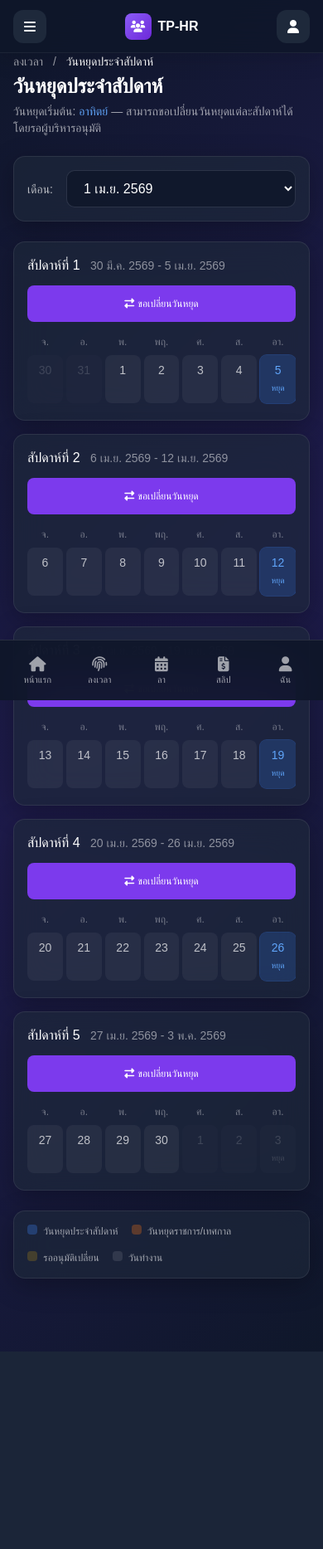
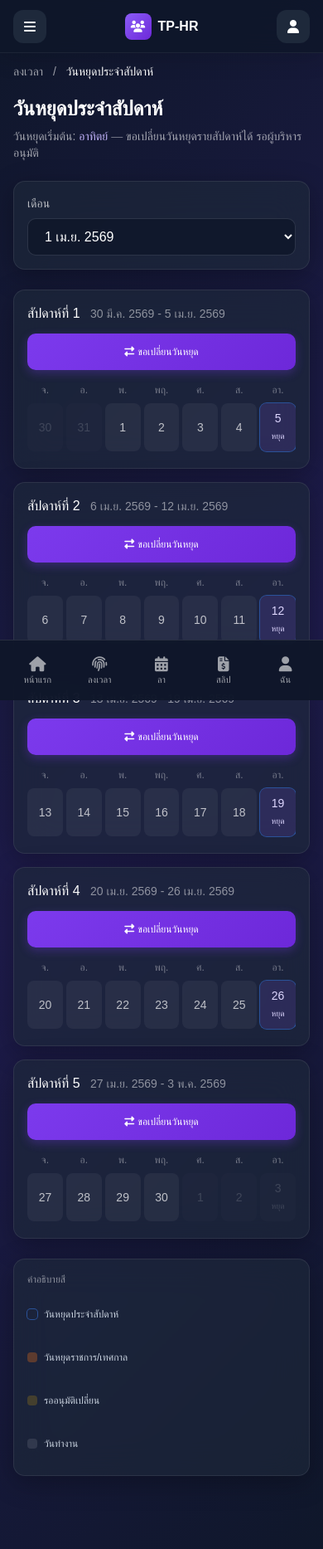
Before and after one commit to sakonwanth/tp-hr, a PHP site: page /tp-crm/dayoff_schedule.php in a window 390 px wide. Shown: the whole page at 83% size. Before the commit the page ends 1629 px from the top, so only its background shows below. Run offline with PHP 8.4, Linux system fonts and the light colour scheme; the visitor is signed in with stand-in values (Sample User, id 1); tables that the repository leaves empty or names only in its code hold one stand-in row (values such as "Sample post"); some libraries are stand-ins or nearby versions; some web fonts are replaced.

Commit message:
feat(ui): dayoff_schedule mobile-first header, calendar cells, modal actions
Made-with: Cursor

```diff
--- a/dayoff_schedule.php
+++ b/dayoff_schedule.php
@@ -157,15 +157,16 @@ include __DIR__ . '/templates/header.php';
 ?>
 
 <div class="mb-6">
-    <nav class="text-sm text-white/60 mb-1">
-        <a href="checkin.php" class="hover:text-white">ลงเวลา</a>
+    <nav class="text-sm text-white/60 mb-2" aria-label="Breadcrumb">
+        <a href="checkin.php" class="hover:text-white touch-manipulation inline-flex min-h-[44px] items-center">ลงเวลา</a>
         <span class="mx-2">/</span>
         <span class="text-white">วันหยุดประจำสัปดาห์</span>
     </nav>
-    <h1 class="text-2xl font-bold text-white">วันหยุดประจำสัปดาห์</h1>
-    <p class="text-white/60 text-sm mt-1">
-        วันหยุดเริ่มต้น: <span class="text-blue-400 font-medium"><?php echo $dayNames[$defaultDayOff]; ?></span>
-        — สามารถขอเปลี่ยนวันหยุดแต่ละสัปดาห์ได้ โดยรอผู้บริหารอนุมัติ
+    <h1 class="text-2xl sm:text-3xl font-bold text-white leading-tight">วันหยุดประจำสัปดาห์</h1>
+    <p class="text-white/60 text-sm mt-2 max-w-3xl">
+        วันหยุดเริ่มต้น: <span class="text-violet-300 font-medium"><?php echo $dayNames[$defaultDayOff]; ?></span>
+        <span class="text-white/40"> — </span>
+        ขอเปลี่ยนวันหยุดรายสัปดาห์ได้ รอผู้บริหารอนุมัติ
     </p>
 </div>
 
@@ -183,9 +184,9 @@ include __DIR__ . '/templates/header.php';
 
 <!-- Month Filter -->
 <div class="glass-card rounded-xl p-4 mb-6">
-    <form method="GET" class="flex items-center gap-4">
-        <label class="text-white/70 text-sm">เดือน:</label>
-        <select name="month" class="input-field w-auto" onchange="this.form.submit()">
+    <form method="GET" class="flex flex-col gap-2 sm:flex-row sm:items-center sm:gap-4">
+        <label for="dayoff-month-select" class="text-white/70 text-sm font-medium shrink-0">เดือน</label>
+        <select id="dayoff-month-select" name="month" class="input-field w-full sm:w-auto sm:min-w-[12rem] touch-manipulation" onchange="this.form.submit()">
             <?php foreach ($monthOptions as $opt): ?>
             <option value="<?php echo $opt['value']; ?>" <?php echo $month === $opt['value'] ? 'selected' : ''; ?>>
                 <?php echo $opt['label']; ?>
@@ -250,7 +251,7 @@ include __DIR__ . '/templates/header.php';
 
             <?php if (!$req || $req['status'] === 'REJECTED'): ?>
             <button type="button" onclick="openChangeModal('<?php echo $week['start']; ?>', '<?php echo $week['end']; ?>', <?php echo $week['num']; ?>)"
-                    class="shrink-0 min-h-[44px] px-3 py-2 bg-violet-600 hover:bg-violet-700 text-white text-xs sm:text-sm rounded-lg transition-colors touch-manipulation self-start sm:self-auto">
+                    class="btn-primary shrink-0 px-4 text-xs sm:text-sm self-start sm:self-auto touch-manipulation">
                 <i class="fas fa-exchange-alt mr-1"></i>ขอเปลี่ยนวันหยุด
             </button>
             <?php elseif ($req && $req['status'] === 'PENDING'): ?>
@@ -274,13 +275,13 @@ include __DIR__ . '/templates/header.php';
             <?php endforeach; ?>
 
             <?php foreach ($weekDays as $wd):
-                $cellClass = 'rounded-lg p-2 text-center text-sm ';
+                $cellClass = 'rounded-lg px-1 py-2 sm:p-2 text-center text-sm min-h-[52px] flex flex-col items-center justify-center touch-manipulation ';
                 if (!$wd['in_month']) {
                     $cellClass .= 'opacity-30 bg-white/5 text-white/50';
                 } elseif ($wd['is_holiday']) {
                     $cellClass .= 'bg-orange-500/20 text-orange-400 ring-1 ring-orange-500/30';
                 } elseif ($wd['is_day_off']) {
-                    $cellClass .= 'bg-blue-500/20 text-blue-400 ring-1 ring-blue-500/30';
+                    $cellClass .= 'bg-violet-500/15 text-violet-200 ring-1 ring-violet-500/35';
                 } elseif ($wd['is_pending_day_off']) {
                     $cellClass .= 'bg-yellow-500/20 text-yellow-400 ring-1 ring-yellow-500/30 animate-pulse';
                 } else {
@@ -329,16 +330,17 @@ include __DIR__ . '/templates/header.php';
 
 <!-- Legend -->
 <div class="glass-card rounded-xl p-4 mt-6">
-    <div class="flex flex-wrap gap-4 text-xs text-white/60">
-        <span><span class="inline-block w-3 h-3 rounded bg-blue-500/30 mr-1"></span> วันหยุดประจำสัปดาห์</span>
-        <span><span class="inline-block w-3 h-3 rounded bg-orange-500/30 mr-1"></span> วันหยุดราชการ/เทศกาล</span>
-        <span><span class="inline-block w-3 h-3 rounded bg-yellow-500/30 mr-1 animate-pulse"></span> รออนุมัติเปลี่ยน</span>
-        <span><span class="inline-block w-3 h-3 rounded bg-white/10 mr-1"></span> วันทำงาน</span>
+    <p class="text-white/50 text-xs font-medium mb-3">คำอธิบายสี</p>
+    <div class="flex flex-col gap-2 sm:flex-row sm:flex-wrap sm:gap-x-6 sm:gap-y-2 text-xs text-white/65">
+        <span class="inline-flex items-center gap-2 min-h-[44px] sm:min-h-0"><span class="inline-block w-3 h-3 shrink-0 rounded bg-violet-500/35 ring-1 ring-violet-500/40" aria-hidden="true"></span> วันหยุดประจำสัปดาห์</span>
+        <span class="inline-flex items-center gap-2 min-h-[44px] sm:min-h-0"><span class="inline-block w-3 h-3 shrink-0 rounded bg-orange-500/30" aria-hidden="true"></span> วันหยุดราชการ/เทศกาล</span>
+        <span class="inline-flex items-center gap-2 min-h-[44px] sm:min-h-0"><span class="inline-block w-3 h-3 shrink-0 rounded bg-yellow-500/30 animate-pulse" aria-hidden="true"></span> รออนุมัติเปลี่ยน</span>
+        <span class="inline-flex items-center gap-2 min-h-[44px] sm:min-h-0"><span class="inline-block w-3 h-3 shrink-0 rounded bg-white/10" aria-hidden="true"></span> วันทำงาน</span>
     </div>
 </div>
 
 <!-- Change Day-Off Modal -->
-<div id="change-modal" class="fixed inset-0 bg-black/50 backdrop-blur-sm hidden z-50 flex items-center justify-center p-4 overflow-y-auto overscroll-contain">
+<div id="change-modal" class="fixed inset-0 z-50 hidden flex items-center justify-center p-4 overflow-y-auto overscroll-contain bg-black/50 backdrop-blur-sm pt-[env(safe-area-inset-top,0px)] pb-[env(safe-area-inset-bottom,0px)]">
     <div class="glass-card rounded-2xl w-full max-w-md my-auto max-h-[calc(100dvh-2rem)] overflow-y-auto overscroll-contain overflow-x-hidden pb-[calc(env(safe-area-inset-bottom,0px)+1rem)]">
         <form method="POST" class="p-6">
             <?php echo csrfField(); ?>
@@ -372,11 +374,11 @@ include __DIR__ . '/templates/header.php';
                 <input type="text" name="reason" class="input-field" placeholder="เช่น ต้องไปธุระวันอาทิตย์">
             </div>
 
-            <div class="flex gap-3">
-                <button type="button" onclick="closeChangeModal()" class="flex-1 min-h-[44px] py-2.5 bg-white/10 hover:bg-white/20 text-white rounded-lg transition-colors touch-manipulation">
+            <div class="flex flex-col-reverse gap-3 sm:flex-row">
+                <button type="button" onclick="closeChangeModal()" class="btn-secondary flex-1 justify-center touch-manipulation">
                     ยกเลิก
                 </button>
-                <button type="submit" class="flex-1 min-h-[44px] py-2.5 bg-violet-600 hover:bg-violet-700 text-white rounded-lg transition-colors touch-manipulation">
+                <button type="submit" class="btn-primary flex-1 justify-center touch-manipulation">
                     <i class="fas fa-paper-plane mr-2"></i>ส่งคำขอ
                 </button>
             </div>
```
